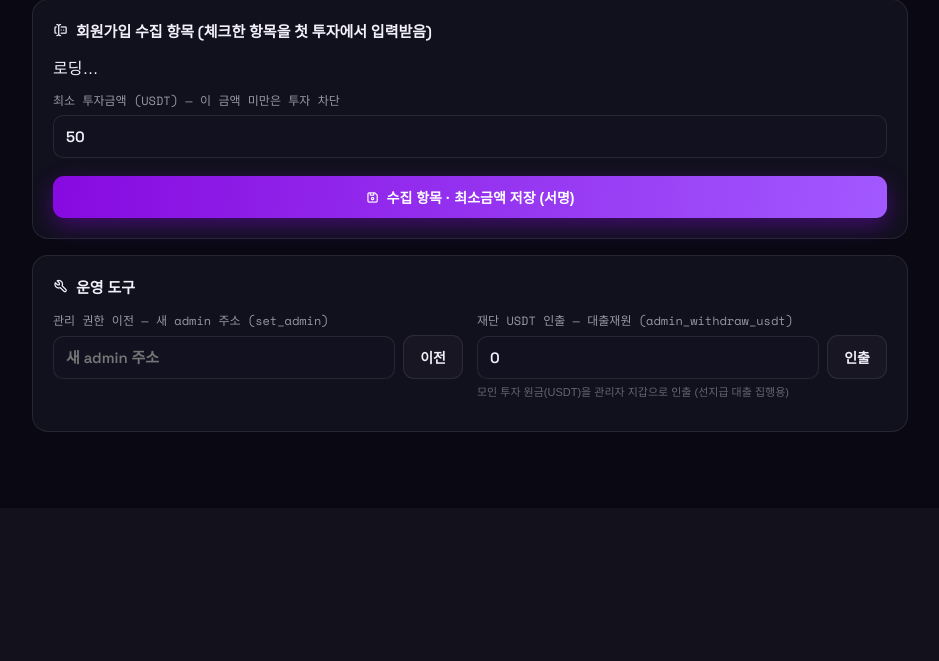
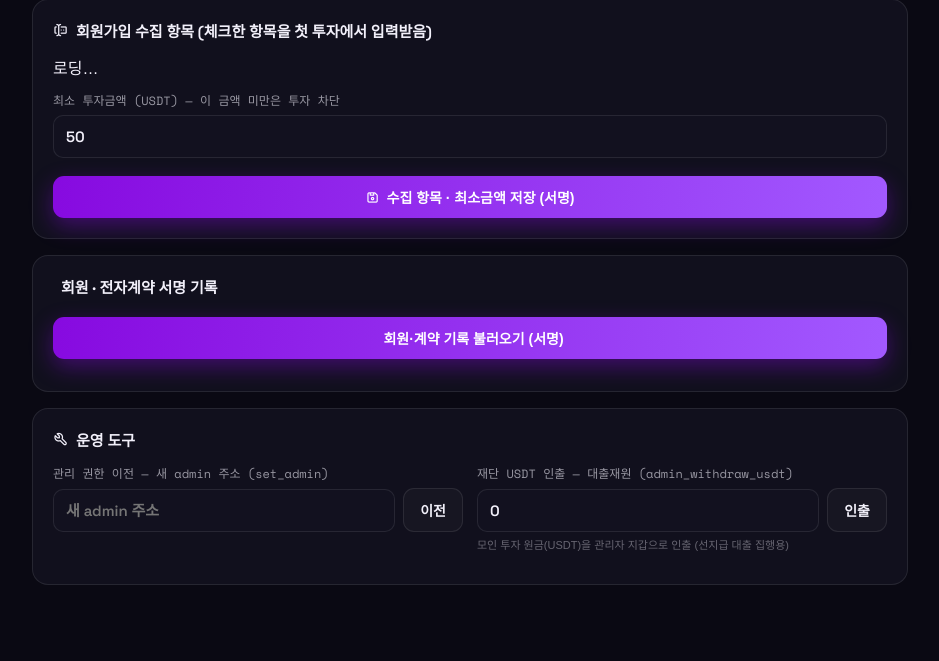
Before and after one commit to mcret2024/pingrwa, a PHP site: page /admin2/index.html in a window 1280 px wide. Shown: the part 1665-2326 px from the top of the page, without its empty margins (170-1109 px from the left). Before the commit the page ends 2097 px from the top, so only its background shows below. Run offline with PHP 8.4, Linux system fonts and the light colour scheme; some libraries are stand-ins or nearby versions; some web fonts are replaced.

Commit message:
Admin: member/contract signature records view (list API returns contract fields; admin panel card to load & display)
Co-Authored-By: Claude Opus 4.8 <noreply@anthropic.com>

```diff
--- a/admin2/index.html
+++ b/admin2/index.html
@@ -112,6 +112,12 @@ hr{border:0;border-top:1px solid var(--line);margin:14px 0}
   <div class="fld" style="margin-top:12px"><label>최소 투자금액 (USDT) — 이 금액 미만은 투자 차단</label><input id="sfMinInvest" type="number" min="0" step="1" value="50"></div>
   <button class="btn pri sub-btn" onclick="saveSignupFields()"><i class="ti ti-device-floppy"></i> 수집 항목 · 최소금액 저장 (서명)</button>
   <div class="st" id="stSignup"></div>
+ </div>
+
+ <div class="card"><h3><i class="ti ti-file-certificate"></i> 회원 · 전자계약 서명 기록</h3>
+  <button class="btn pri sub-btn" onclick="loadMembers()"><i class="ti ti-refresh"></i> 회원·계약 기록 불러오기 (서명)</button>
+  <div class="st" id="stMembers"></div>
+  <div id="memBox" style="margin-top:12px"></div>
  </div>
 
  <div class="card"><h3><i class="ti ti-tool"></i> 운영 도구</h3>
@@ -288,6 +294,27 @@ window.saveSignupFields=async()=>{
     await loadSignupFields();
   }catch(e){ setSt("stSignup","err","❌ "+(e.message||e)); }
 };
+window.loadMembers=async()=>{
+  if(!user)return connect();
+  const ts=Date.now(); const message=`PINGRWA-ADMIN|list_members|ts=${ts}`;
+  setSt("stMembers","run",'<span class="spin"></span> Phantom에서 서명…');
+  try{
+    const sig=await signMsg(message);
+    const res=await (await fetch('/api/admin/members/list',{method:'POST',headers:{'Content-Type':'application/json'},body:JSON.stringify({address:user.toBase58(),ts,message,sig})})).json();
+    if(!res.ok) throw new Error(res.message||'실패');
+    const L=res.labels||{}; const rows=res.members||[];
+    const esc=s=>String(s==null?'':s).replace(/[<>&]/g,c=>({'<':'&lt;','>':'&gt;','&':'&amp;'}[c]));
+    setSt("stMembers","ok","✅ 총 "+res.count+"명");
+    if(!rows.length){ $("memBox").innerHTML='<div class="hint" style="font-size:12px;color:var(--mut2)">아직 가입·서명한 회원이 없습니다.</div>'; return; }
+    const head=`<div style="display:grid;grid-template-columns:1.3fr 1fr 1fr 1.1fr 1.4fr;gap:8px;padding:8px 6px;border-bottom:1px solid var(--line);font-family:var(--mono);font-size:11px;color:var(--mut2)"><span>지갑</span><span>${L.nickname||'닉네임'}</span><span>${L.email||'이메일'}</span><span>계약(서명일)</span><span>서명값</span></div>`;
+    const body=rows.map(m=>{
+      const signed = m.contract_signed_at ? `<span style="color:var(--ok)">${esc(m.contract_version||'-')} · ${esc(m.contract_signed_at)}</span>` : '<span style="color:var(--warn)">미서명</span>';
+      const sig = m.contract_sig ? `<span title="${esc(m.contract_sig)}" style="cursor:help">${esc(m.contract_sig).slice(0,10)}…</span>` : '—';
+      return `<div style="display:grid;grid-template-columns:1.3fr 1fr 1fr 1.1fr 1.4fr;gap:8px;padding:9px 6px;border-bottom:1px solid var(--line);font-size:12px;align-items:center"><span class="v" style="font-family:var(--mono);font-size:11px;word-break:break-all">${esc(m.address).slice(0,4)}…${esc(m.address).slice(-4)}</span><span>${esc(m.nickname)||'-'}</span><span style="word-break:break-all">${esc(m.email)||'-'}</span><span style="font-size:11px;font-family:var(--mono)">${signed}</span><span style="font-family:var(--mono);font-size:11px;word-break:break-all">${sig}</span></div>`;
+    }).join('');
+    $("memBox").innerHTML=`<div style="border:1px solid var(--line);border-radius:12px;overflow:hidden;background:var(--panel2)">${head}${body}</div><div class="hint" style="font-size:11px;color:var(--mut2);margin-top:6px">※ 서명값에 마우스를 올리면 전체 값이 보입니다. PII(이름·전화)는 DB에 저장되어 있습니다.</div>`;
+  }catch(e){ setSt("stMembers","err","❌ "+(e.message||e)); $("memBox").innerHTML=''; }
+};
 refresh();
 loadSignupFields();
 </script></body></html>
--- a/php-api/routes/members.php
+++ b/php-api/routes/members.php
@@ -137,6 +137,6 @@ post('/api/admin/members/list', function () {
     membersEnsureTable();
     $body = getJsonBody();
     membersVerifyAdmin($body, 'list_members');
-    $rows = DB::fetchAll("SELECT address,nickname,email,name,phone,referrer,created_at FROM members ORDER BY created_at DESC LIMIT 500");
-    jsonOk(['members' => $rows, 'count' => count($rows)]);
+    $rows = DB::fetchAll("SELECT address,nickname,email,name,phone,referrer,contract_version,contract_signed_at,contract_sig,created_at FROM members ORDER BY created_at DESC LIMIT 500");
+    jsonOk(['members' => $rows, 'count' => count($rows), 'labels' => membersFieldDefs()]);
 });
```
